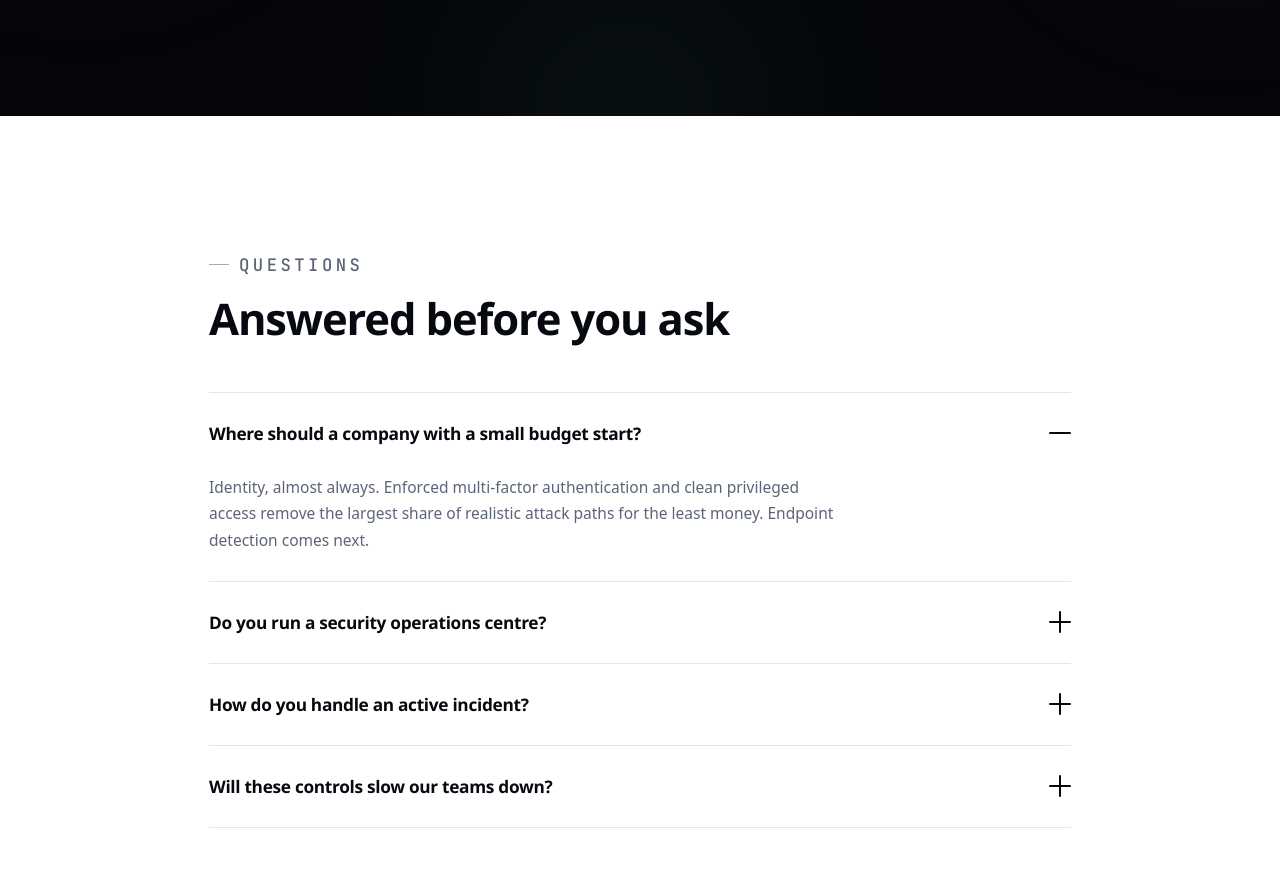
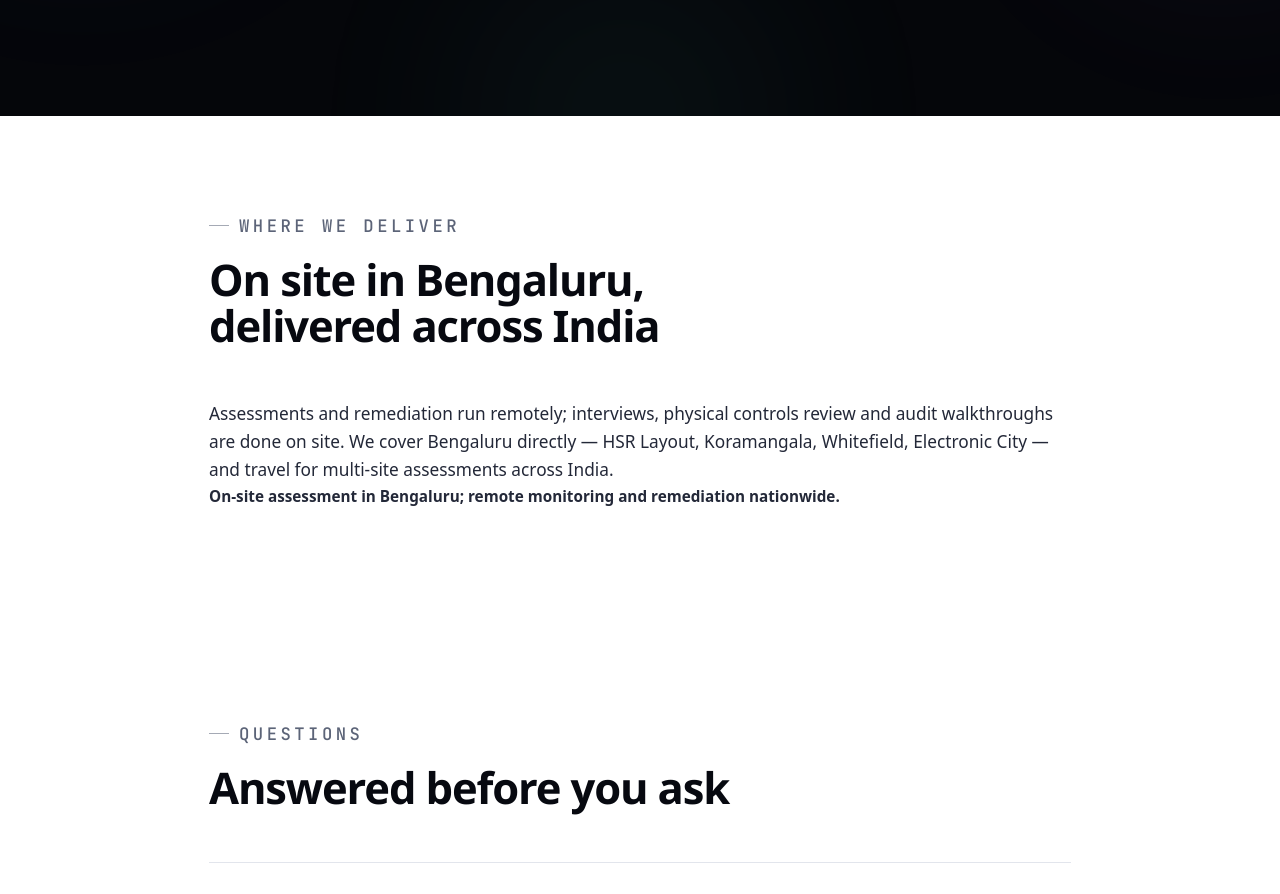
Before and after one commit to Harshavamsi2003/Karpexa, a React (Vite) app: page /capabilities/security in a window 1280 px wide. Shown: the part 5404-6298 px from the top of the page. Built offline with nearby package versions, Linux system fonts and the light colour scheme.

Commit message:
Update Security.jsx

```diff
--- a/src/pages/capabilities/Security.jsx
+++ b/src/pages/capabilities/Security.jsx
@@ -101,6 +101,11 @@ export const data = {
     text: 'An audit observation, a failed questionnaire, a near miss. We will give you an honest read on the exposure and the shortest credible path to closing it.',
   },
 
+  serviceArea: {
+    text: 'Assessments and remediation run remotely; interviews, physical controls review and audit walkthroughs are done on site. We cover Bengaluru directly — HSR Layout, Koramangala, Whitefield, Electronic City — and travel for multi-site assessments across India.',
+    note: 'On-site assessment in Bengaluru; remote monitoring and remediation nationwide.',
+  },
+
   seo: {
     title: 'Cyber Security Services in Bengaluru | Karpexa',
     description:
```
